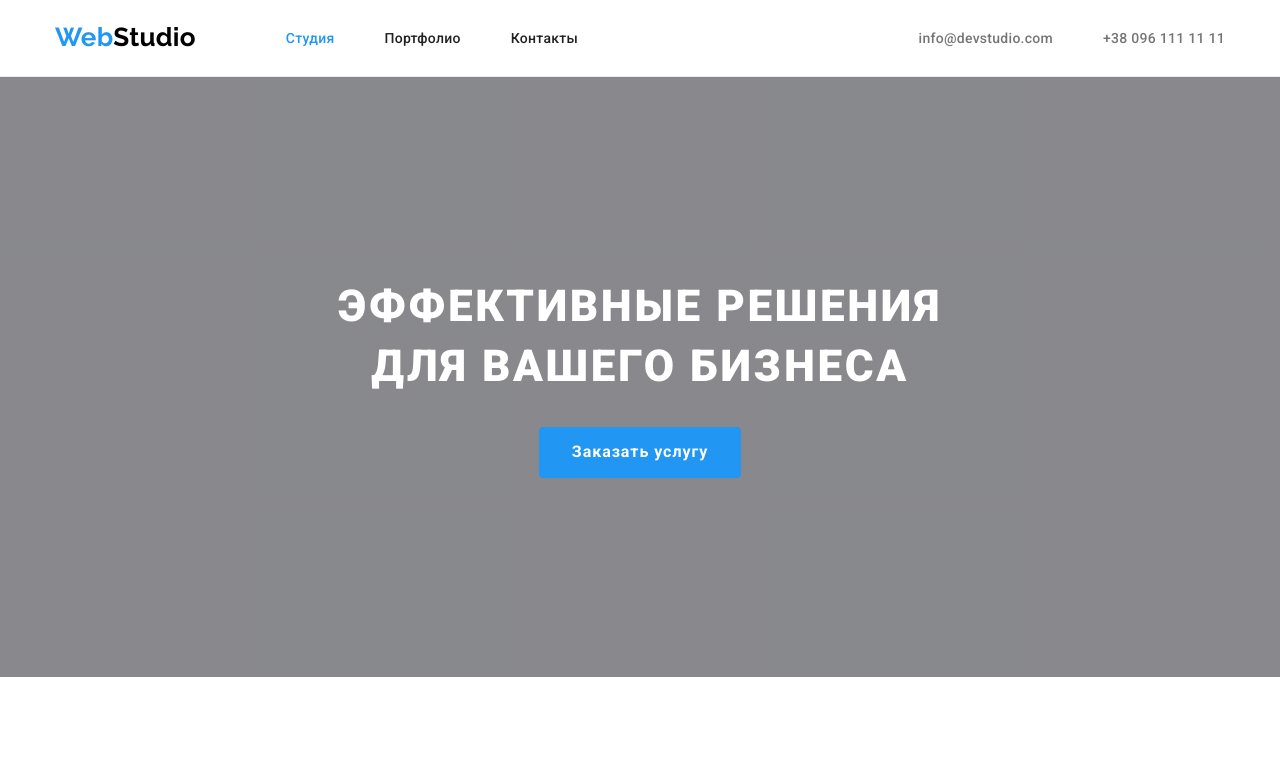
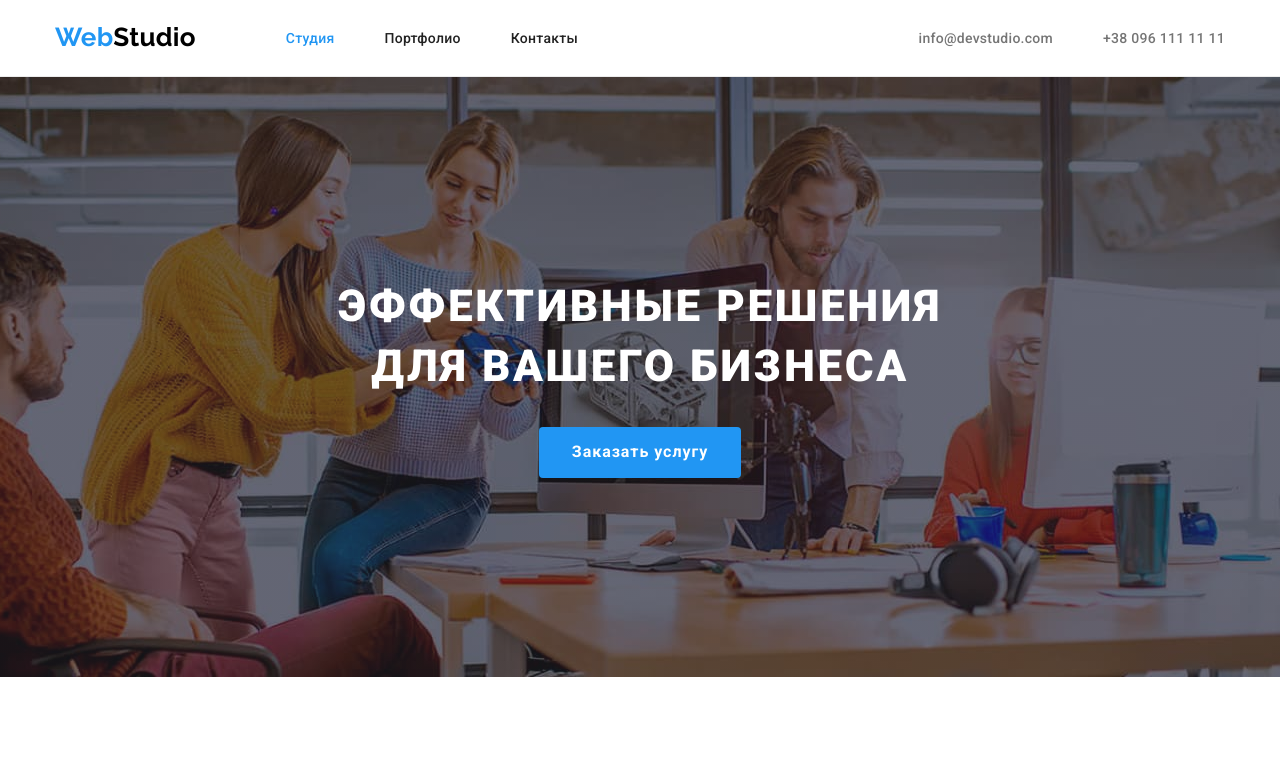
Before and after one commit to kbuhantsev/goit-markup-hw-04, a plain HTML site: page index.html in a window 1280 px wide. Shown: the top 767 px of the page. Drawn offline with nearby package versions, Linux system fonts and the light colour scheme; the site is published under a folder, as on GitHub Pages, so addresses that start at the root find nothing.

Commit message:
fix images CSS

```diff
--- a/styles/styles.css
+++ b/styles/styles.css
@@ -203,7 +203,7 @@ img {
   margin-right: auto;
 
   background-image: linear-gradient(to right, rgba(47, 48, 58, 0.4), rgba(47, 48, 58, 0.4)),
-    url('/images/hero/hero-background.jpg');
+    url('../images/hero/hero-background.jpg');
   background-repeat: no-repeat;
   background-position: center;
   background-size: cover;
```
